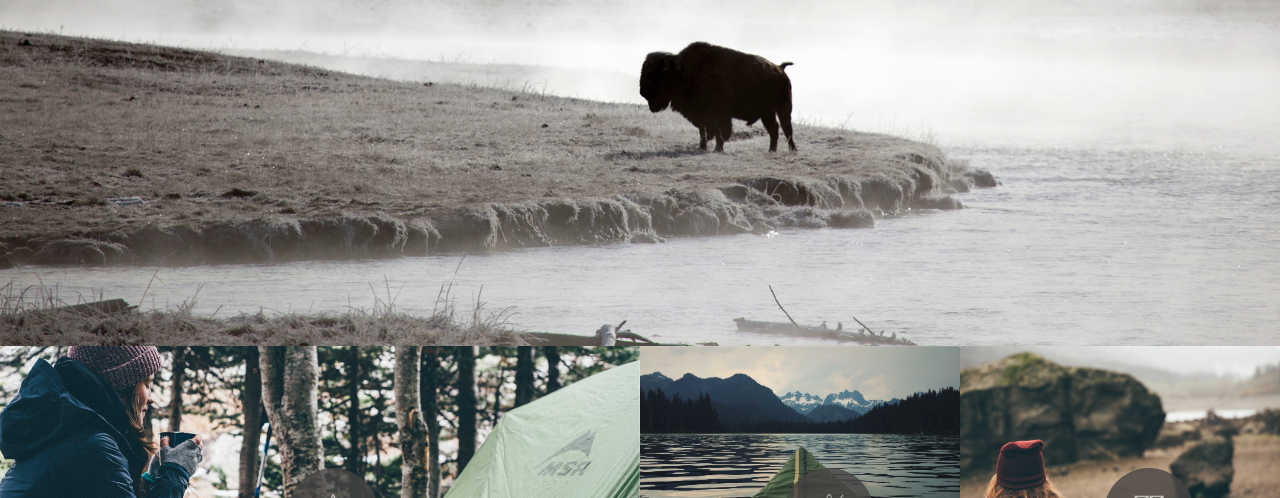
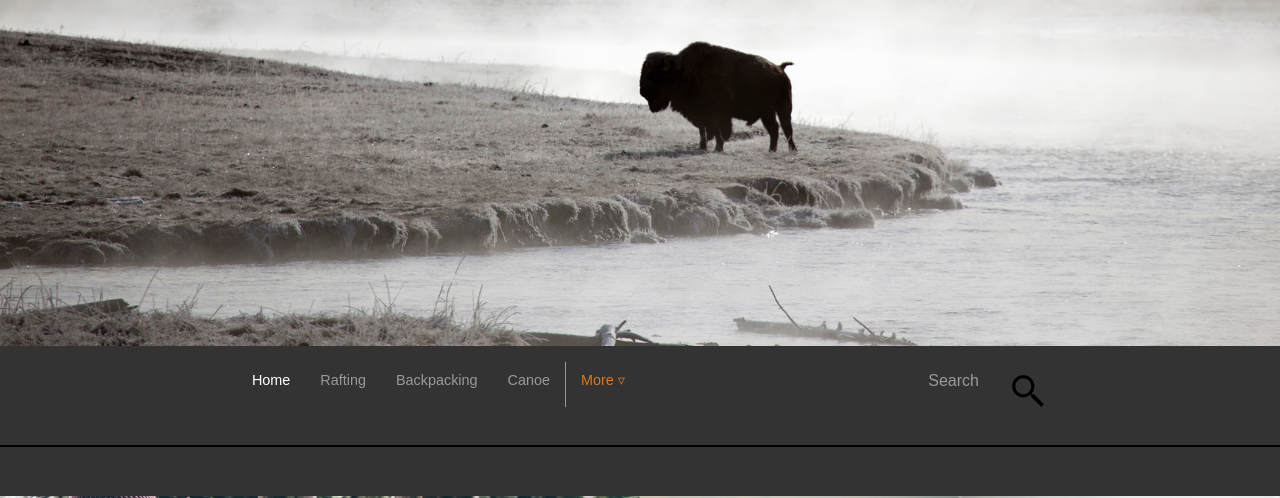
Before and after one commit to terribradley/Artic_Wild, a plain HTML site: page index.html in a window 1280 px wide. Shown: the part 454-952 px from the top of the page. Drawn offline with Linux system fonts and the light colour scheme.

Commit message:
mid nav positioned with flexbox and sidebar styled full/header augmented for sidebar slide out at mobile

```diff
--- a/index.html
+++ b/index.html
@@ -31,6 +31,19 @@
             <h3><a href="#gallery">EXPLORE BELOW</a><span id="arrow">▼</span></h3>
           </div>
         </header>
+        <nav id="mid-nav">
+          <ul>
+            <li>Home</li>
+            <li>Rafting</li>
+            <li>Backpacking</li>
+            <li>Canoe</li>
+            <li>More ▿</li>
+          </ul>
+          <ul>
+            <li id="search">Search</li>
+            <li><img src="img/search.png" alt="" /></li>
+          </ul>
+        </nav>
         <section id="gallery">
           <div class="image">
             <div class="icon">
--- /dev/null
+++ b/scss/library/_base.scss
@@ -0,0 +1,9 @@
+html {
+  background-color: #d1d1c9;
+}
+.page-container {
+  width: 100%;
+  height: 100%;
+  margin: 0 auto;
+  position: relative;
+}
--- a/scss/library/_header.scss
+++ b/scss/library/_header.scss
@@ -1,13 +1,3 @@
-html {
-  background-color: #d1d1c9;
-}
-.page-container {
-  // width: 100vw;
-  height: 100%;
-  margin: 0 auto;
-  @include transition();
-  position: relative;
-}
 header  {
   background-image: url("../img/header.jpg");
   width: 100%;
@@ -45,7 +35,7 @@ header  {
       left: auto;
       top: 550px;;
     }
-}
+  }
 .text-underline {
   background-color: white;
   height: 5px;
--- a/scss/library/_nav.scss
+++ b/scss/library/_nav.scss
@@ -23,7 +23,47 @@
         margin-right: 5%;
         font-family: 'Fjalla One', sans-serif;
         font-size: 1.1em;
+        list-style: none;
       }
     }
   }
 }
+
+#mid-nav {
+  display: none;
+  height: 150px;
+  background: #333;
+  @media screen and (min-width: 960px) {
+    display: flex;
+    justify-content: space-between;
+    ul {
+      display: flex;
+      justify-content: flex-end;
+      width: 100%;
+      height: 55%;
+      border-bottom: 2px solid black;
+      li {
+        height: 25px;
+        color: rgba(255,255,255,0.5);
+        list-style: none;
+        padding: 10px 15px 10px 15px;
+        font-size: .9em;
+        font-family: 'Opensans', sans-serif;
+        &:nth-child(1) {
+          color: white;
+        }
+        &:nth-child(5) {
+          color: #dc7725;
+          border-left: 1px solid rgba(255,255,255,0.5);
+        }
+        img {
+          width: 15%;
+        }
+      }
+      #search {
+        color: rgba(255,255,255,0.5);
+        font-size: 1em;
+      }
+    }
+  }
+}
--- a/scss/library/_sidebar.scss
+++ b/scss/library/_sidebar.scss
@@ -11,15 +11,15 @@
     display: none;
   }
 }
-
 .sidebar {
   z-index: 0;
   position: absolute;
   top: 0px;
   right: -250px;
-  bottom: 0px;
+  bottom: 2px;
   @include transition();
   width: 230px;
+  height: 175%;
   padding: 1%;
   color: white;
   background: #333;
@@ -43,7 +43,7 @@
       border-bottom: 1px solid #434342;
       padding: 10px 0 10px 0;
       margin-right: 20px;
-      margin-bottom: 0
+      margin-bottom: 0;
     }
   }
   @media screen and (min-width: 960px) {
--- a/scss/styles.scss
+++ b/scss/styles.scss
@@ -1,6 +1,7 @@
 
 @import "library/normalize";
 @import "library/bourbon/bourbon";
+@import "library/base";
 @import "library/header";
 @import "library/gallery";
 @import "library/nav";
```
Also changed, not shown: css/styles.css, img/search.png (added), 1 other file.
